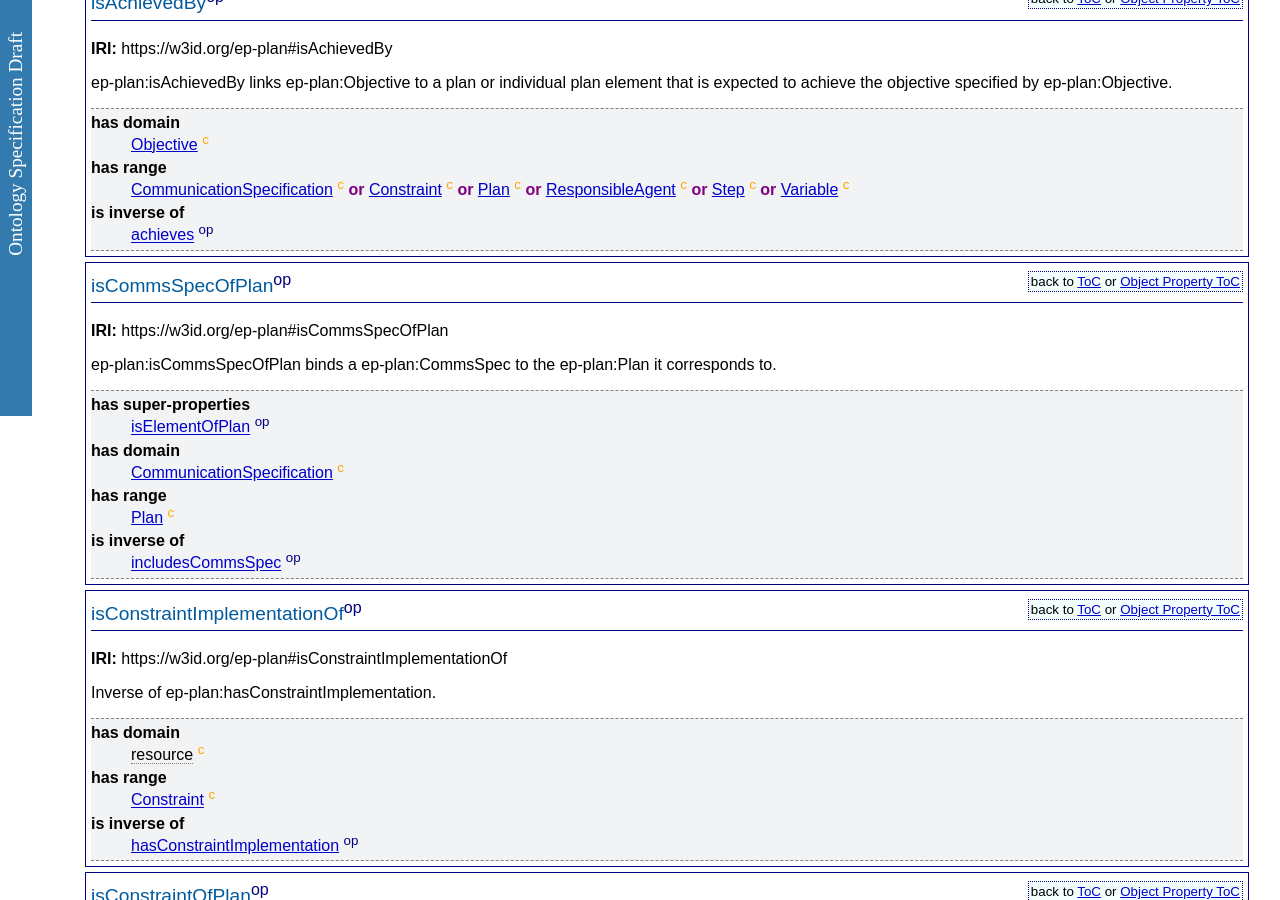
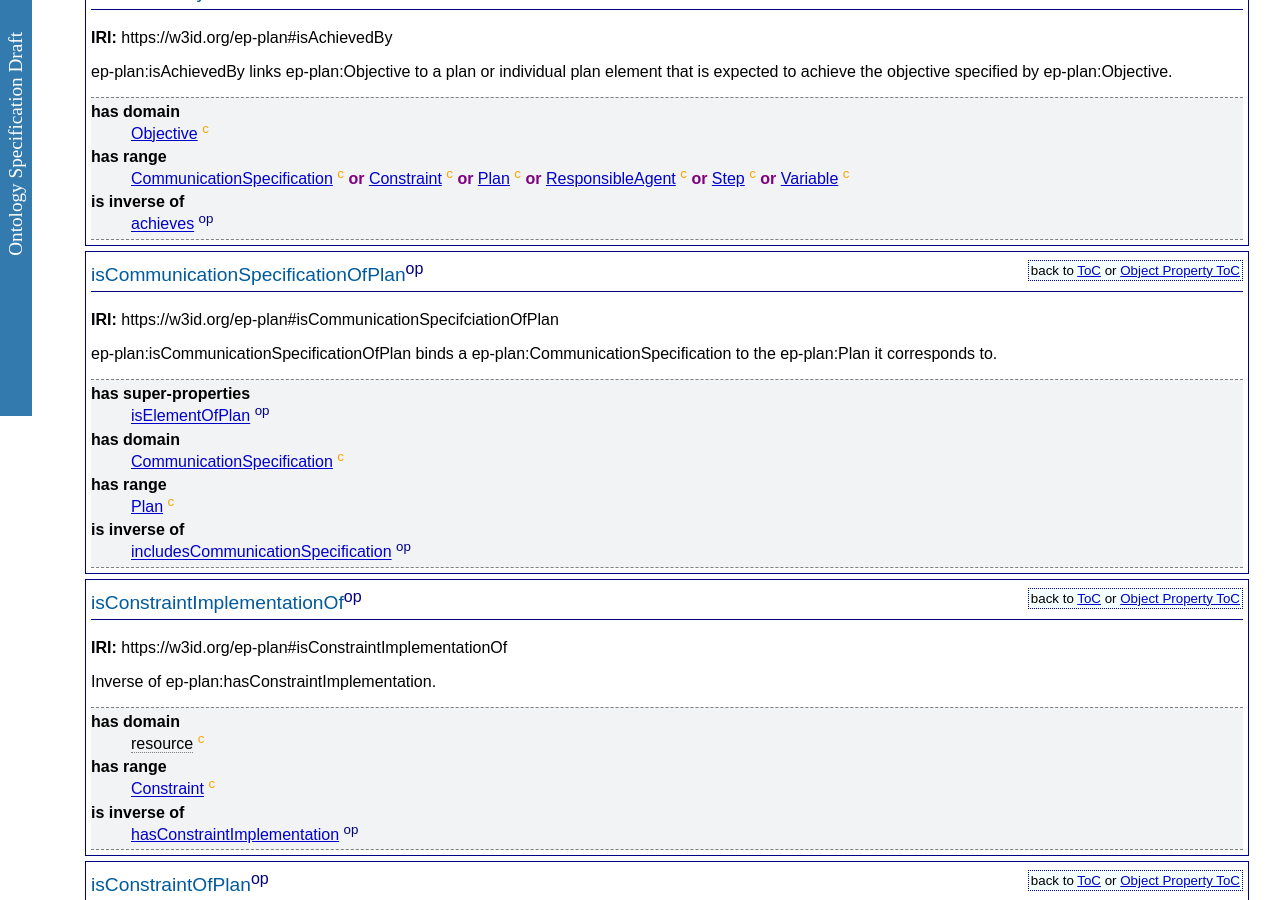
Before and after one commit to TrustLens/EP-PLAN, a Jekyll site: the page docs/widoco_output/index-en.html, which Jekyll copies as it is, in a window 1280 px wide and 900 px high, scrolled down 20685 px. Built offline with Jekyll 4.4.1, drawn with Linux system fonts in a browser that asks for light colours; some of the changed text lies outside the part shown.

Commit message:
Add files via upload

```diff
--- a/docs/widoco_output/index-en.html
+++ b/docs/widoco_output/index-en.html
@@ -66,7 +66,7 @@ function loadTOC(){
 <dt>Authors:</dt>
 <dd><a href="http://delicias.dia.fi.upm.es/members/DGarijo#me">http://delicias.dia.fi.upm.es/members/DGarijo#me</a></dd><dd><a href="https://www.abdn.ac.uk/ncs/profiles/milan.markovic/">https://www.abdn.ac.uk/ncs/profiles/milan.markovic/</a></dd>
 
-<dt>Download serialization:</dt><dd><span><a href="ontology.json" target="_blank"><img src="https://img.shields.io/badge/Format-JSON_LD-blue.svg" alt="JSON-LD" /></a> </span><span><a href="ontology.xml" target="_blank"><img src="https://img.shields.io/badge/Format-RDF/XML-blue.svg" alt="RDF/XML" /></a> </span><span><a href="ontology.nt" target="_blank"><img src="https://img.shields.io/badge/Format-N_Triples-blue.svg" alt="N-Triples" /></a> </span><span><a href="ontology.ttl" target="_blank"><img src="https://img.shields.io/badge/Format-TTL-blue.svg" alt="TTL" /></a> </span></dd><dt>License: </dt><dd><a href="http://creativecommons.org/licenses/by-nc-sa/2.0/" target="_blank"><img src="https://img.shields.io/badge/License-http://creativecommons.org/licenses/by_nc_sa/2.0/-blue.svg" alt="http://creativecommons.org/licenses/by-nc-sa/2.0/" /></a>
+<dt>License: </dt><dd><a href="http://creativecommons.org/licenses/by-nc-sa/2.0/" target="_blank"><img src="https://img.shields.io/badge/License-http://creativecommons.org/licenses/by_nc_sa/2.0/-blue.svg" alt="http://creativecommons.org/licenses/by-nc-sa/2.0/" /></a>
 </dd><dt>Visualization:</dt><dd><a href="webvowl/index.html#" target="_blank"><img src="https://img.shields.io/badge/Visualize_with-WebVowl-blue.svg" alt="Visualize with WebVowl" /></a></dd>
 <dt>Cite as:</dt>
 <dd>http://delicias.dia.fi.upm.es/members/DGarijo#me,https://www.abdn.ac.uk/ncs/profiles/milan.markovic/. The EP-Plan ontology.Revision: 1.0.</dd>
--- a/docs/widoco_output/sections/crossref-en.html
+++ b/docs/widoco_output/sections/crossref-en.html
@@ -231,14 +231,16 @@ This section provides details for each class and property defined by The EP-Plan
             <sup class="type-op" title="object property">op</sup>, <a href="#hasPayload" title="https://w3id.org/ep-plan#hasPayload">hasPayload</a>
             <sup class="type-op" title="object property">op</sup>, <a href="#hasRecipient" title="https://w3id.org/ep-plan#hasRecipient">hasRecipient</a>
             <sup class="type-op" title="object property">op</sup>, <a href="#hasSender" title="https://w3id.org/ep-plan#hasSender">hasSender</a>
-            <sup class="type-op" title="object property">op</sup>, <a href="#isCommsSpecOfPlan" title="https://w3id.org/ep-plan#isCommsSpecOfPlan">isCommsSpecOfPlan</a>
+            <sup class="type-op" title="object property">op</sup>, <a href="#isCommunicationSpecifciationOfPlan"
+               title="https://w3id.org/ep-plan#isCommunicationSpecifciationOfPlan">isCommunicationSpecificationOfPlan</a>
             <sup class="type-op" title="object property">op</sup>
          </dd>
          <dt>is in range of</dt>
          <dd>
             <a href="#correspondsToCommunicationSpecification"
                title="https://w3id.org/ep-plan#correspondsToCommunicationSpecification">correspondsToCommunicationSpecification</a>
-            <sup class="type-op" title="object property">op</sup>, <a href="#includesCommsSpec" title="https://w3id.org/ep-plan#includesCommsSpec">includesCommsSpec</a>
+            <sup class="type-op" title="object property">op</sup>, <a href="#includesCommunicationSpecification"
+               title="https://w3id.org/ep-plan#includesCommunicationSpecification">includesCommunicationSpecification</a>
             <sup class="type-op" title="object property">op</sup>, <a href="#isPayloadIn" title="https://w3id.org/ep-plan#isPayloadIn">isPayloadIn</a>
             <sup class="type-op" title="object property">op</sup>, <a href="#isRecipientIn" title="https://w3id.org/ep-plan#isRecipientIn">isRecipientIn</a>
             <sup class="type-op" title="object property">op</sup>, <a href="#isSenderIn" title="https://w3id.org/ep-plan#isSenderIn">isSenderIn</a>
@@ -574,7 +576,8 @@ This section provides details for each class and property defined by The EP-Plan
          <dt>is in domain of</dt>
          <dd>
             <a href="#decomposesMultiStep" title="https://w3id.org/ep-plan#decomposesMultiStep">decomposesMultiStep</a>
-            <sup class="type-op" title="object property">op</sup>, <a href="#includesCommsSpec" title="https://w3id.org/ep-plan#includesCommsSpec">includesCommsSpec</a>
+            <sup class="type-op" title="object property">op</sup>, <a href="#includesCommunicationSpecification"
+               title="https://w3id.org/ep-plan#includesCommunicationSpecification">includesCommunicationSpecification</a>
             <sup class="type-op" title="object property">op</sup>, <a href="#includesConstraint" title="https://w3id.org/ep-plan#includesConstraint">includesConstraint</a>
             <sup class="type-op" title="object property">op</sup>, <a href="#includesObjective" title="https://w3id.org/ep-plan#includesObjective">includesObjective</a>
             <sup class="type-op" title="object property">op</sup>, <a href="#includesPlanElement" title="https://w3id.org/ep-plan#includesPlanElement">includesPlanElement</a>
@@ -583,14 +586,15 @@ This section provides details for each class and property defined by The EP-Plan
                title="https://w3id.org/ep-plan#includesResponsibleAgent">includesResponsibleAgent</a>
             <sup class="type-op" title="object property">op</sup>, <a href="#includesStep" title="https://w3id.org/ep-plan#includesStep">includesStep</a>
             <sup class="type-op" title="object property">op</sup>, <a href="#includesSubPlan" title="https://w3id.org/ep-plan#includesSubPlan">includesSubPlan</a>
-            <sup class="type-op" title="object property">op</sup>, <a href="#includesVar" title="https://w3id.org/ep-plan#includesVar">includesVar</a>
+            <sup class="type-op" title="object property">op</sup>, <a href="#includesVariable" title="https://w3id.org/ep-plan#includesVariable">includesVariable</a>
             <sup class="type-op" title="object property">op</sup>, <a href="#isSubPlanOfPlan" title="https://w3id.org/ep-plan#isSubPlanOfPlan">isSubPlanOfPlan</a>
             <sup class="type-op" title="object property">op</sup>
          </dd>
          <dt>is in range of</dt>
          <dd>
             <a href="#includesSubPlan" title="https://w3id.org/ep-plan#includesSubPlan">includesSubPlan</a>
-            <sup class="type-op" title="object property">op</sup>, <a href="#isCommsSpecOfPlan" title="https://w3id.org/ep-plan#isCommsSpecOfPlan">isCommsSpecOfPlan</a>
+            <sup class="type-op" title="object property">op</sup>, <a href="#isCommunicationSpecifciationOfPlan"
+               title="https://w3id.org/ep-plan#isCommunicationSpecifciationOfPlan">isCommunicationSpecificationOfPlan</a>
             <sup class="type-op" title="object property">op</sup>, <a href="#isConstraintOfPlan" title="https://w3id.org/ep-plan#isConstraintOfPlan">isConstraintOfPlan</a>
             <sup class="type-op" title="object property">op</sup>, <a href="#isDecomposedAsPlan" title="https://w3id.org/ep-plan#isDecomposedAsPlan">isDecomposedAsPlan</a>
             <sup class="type-op" title="object property">op</sup>, <a href="#isElementOfPlan" title="https://w3id.org/ep-plan#isElementOfPlan">isElementOfPlan</a>
@@ -789,7 +793,7 @@ This section provides details for each class and property defined by The EP-Plan
             <sup class="type-op" title="object property">op</sup>, <a href="#hasOutputVariable" title="https://w3id.org/ep-plan#hasOutputVariable">hasOutputVariable</a>
             <sup class="type-op" title="object property">op</sup>, <a href="#hasPart" title="https://w3id.org/ep-plan#hasPart">hasPart</a>
             <sup class="type-op" title="object property">op</sup>, <a href="#hasPayload" title="https://w3id.org/ep-plan#hasPayload">hasPayload</a>
-            <sup class="type-op" title="object property">op</sup>, <a href="#includesVar" title="https://w3id.org/ep-plan#includesVar">includesVar</a>
+            <sup class="type-op" title="object property">op</sup>, <a href="#includesVariable" title="https://w3id.org/ep-plan#includesVariable">includesVariable</a>
             <sup class="type-op" title="object property">op</sup>
          </dd>
          <dt>is disjoint with</dt>
@@ -896,7 +900,8 @@ This section provides details for each class and property defined by The EP-Plan
          <a href="#hasTraceElement" title="https://w3id.org/ep-plan#hasTraceElement">hasTraceElement</a>
       </li>
       <li>
-         <a href="#includesCommsSpec" title="https://w3id.org/ep-plan#includesCommsSpec">includesCommsSpec</a>
+         <a href="#includesCommunicationSpecification"
+            title="https://w3id.org/ep-plan#includesCommunicationSpecification">includesCommunicationSpecification</a>
       </li>
       <li>
          <a href="#includesConstraint" title="https://w3id.org/ep-plan#includesConstraint">includesConstraint</a>
@@ -962,7 +967,8 @@ This section provides details for each class and property defined by The EP-Plan
          <a href="#isAchievedBy" title="https://w3id.org/ep-plan#isAchievedBy">isAchievedBy</a>
       </li>
       <li>
-         <a href="#isCommsSpecOfPlan" title="https://w3id.org/ep-plan#isCommsSpecOfPlan">isCommsSpecOfPlan</a>
+         <a href="#isCommunicationSpecifciationOfPlan"
+            title="https://w3id.org/ep-plan#isCommunicationSpecifciationOfPlan">isCommunicationSpecificationOfPlan</a>
       </li>
       <li>
          <a href="#isConstraintImplementationOf"
@@ -1929,15 +1935,15 @@ This section provides details for each class and property defined by The EP-Plan
          </dl>
       </div>
    </div>
-   <div class="entity" id="includesCommsSpec">
-      <h3>includesCommsSpec<sup class="type-op" title="object property">op</sup>
-         <span class="backlink"> back to <a href="#toc">ToC</a> or <a href="#objectproperties">Object Property ToC</a>
-         </span>
-      </h3>
-      <p>
-         <strong>IRI:</strong> https://w3id.org/ep-plan#includesCommsSpec</p>
-      <div class="comment">
-         <span class="markdown">Inverse of ep-plan:isCommsSpecOfPlan.</span>
+   <div class="entity" id="includesCommunicationSpecification">
+      <h3>includesCommunicationSpecification<sup class="type-op" title="object property">op</sup>
+         <span class="backlink"> back to <a href="#toc">ToC</a> or <a href="#objectproperties">Object Property ToC</a>
+         </span>
+      </h3>
+      <p>
+         <strong>IRI:</strong> https://w3id.org/ep-plan#includesCommunicationSpecification</p>
+      <div class="comment">
+         <span class="markdown">Inverse of ep-plan:isCommunicationSpecificationOfPlan.</span>
       </div>
       <div class="description">
          <dl>
@@ -1959,7 +1965,8 @@ This section provides details for each class and property defined by The EP-Plan
             </dd>
             <dt>is inverse of</dt>
             <dd>
-               <a href="#isCommsSpecOfPlan" title="https://w3id.org/ep-plan#isCommsSpecOfPlan">isCommsSpecOfPlan</a>
+               <a href="#isCommunicationSpecifciationOfPlan"
+                  title="https://w3id.org/ep-plan#isCommunicationSpecifciationOfPlan">isCommunicationSpecificationOfPlan</a>
                <sup class="type-op" title="object property">op</sup>
             </dd>
          </dl>
@@ -2049,7 +2056,8 @@ This section provides details for each class and property defined by The EP-Plan
          <dl>
             <dt>has sub-properties</dt>
             <dd>
-               <a href="#includesCommsSpec" title="https://w3id.org/ep-plan#includesCommsSpec">includesCommsSpec</a>
+               <a href="#includesCommunicationSpecification"
+                  title="https://w3id.org/ep-plan#includesCommunicationSpecification">includesCommunicationSpecification</a>
                <sup class="type-op" title="object property">op</sup>, <a href="#includesConstraint" title="https://w3id.org/ep-plan#includesConstraint">includesConstraint</a>
                <sup class="type-op" title="object property">op</sup>, <a href="#includesObjective" title="https://w3id.org/ep-plan#includesObjective">includesObjective</a>
                <sup class="type-op" title="object property">op</sup>, <a href="#includesPolicy" title="https://w3id.org/ep-plan#includesPolicy">includesPolicy</a>
@@ -2057,7 +2065,7 @@ This section provides details for each class and property defined by The EP-Plan
                   title="https://w3id.org/ep-plan#includesResponsibleAgent">includesResponsibleAgent</a>
                <sup class="type-op" title="object property">op</sup>, <a href="#includesStep" title="https://w3id.org/ep-plan#includesStep">includesStep</a>
                <sup class="type-op" title="object property">op</sup>, <a href="#includesSubPlan" title="https://w3id.org/ep-plan#includesSubPlan">includesSubPlan</a>
-               <sup class="type-op" title="object property">op</sup>, <a href="#includesVar" title="https://w3id.org/ep-plan#includesVar">includesVar</a>
+               <sup class="type-op" title="object property">op</sup>, <a href="#includesVariable" title="https://w3id.org/ep-plan#includesVariable">includesVariable</a>
                <sup class="type-op" title="object property">op</sup>
             </dd>
             <dt>has domain</dt>
@@ -2240,13 +2248,13 @@ This section provides details for each class and property defined by The EP-Plan
          </dl>
       </div>
    </div>
-   <div class="entity" id="includesVar">
-      <h3>includesVar<sup class="type-op" title="object property">op</sup>
-         <span class="backlink"> back to <a href="#toc">ToC</a> or <a href="#objectproperties">Object Property ToC</a>
-         </span>
-      </h3>
-      <p>
-         <strong>IRI:</strong> https://w3id.org/ep-plan#includesVar</p>
+   <div class="entity" id="includesVariable">
+      <h3>includesVariable<sup class="type-op" title="object property">op</sup>
+         <span class="backlink"> back to <a href="#toc">ToC</a> or <a href="#objectproperties">Object Property ToC</a>
+         </span>
+      </h3>
+      <p>
+         <strong>IRI:</strong> https://w3id.org/ep-plan#includesVariable</p>
       <div class="comment">
          <span class="markdown">Inverse of ep-plan:isVariableOfPlan.</span>
       </div>
@@ -2440,15 +2448,15 @@ This section provides details for each class and property defined by The EP-Plan
          </dl>
       </div>
    </div>
-   <div class="entity" id="isCommsSpecOfPlan">
-      <h3>isCommsSpecOfPlan<sup class="type-op" title="object property">op</sup>
-         <span class="backlink"> back to <a href="#toc">ToC</a> or <a href="#objectproperties">Object Property ToC</a>
-         </span>
-      </h3>
-      <p>
-         <strong>IRI:</strong> https://w3id.org/ep-plan#isCommsSpecOfPlan</p>
-      <div class="comment">
-         <span class="markdown">ep-plan:isCommsSpecOfPlan binds a ep-plan:CommsSpec to the ep-plan:Plan it corresponds to.</span>
+   <div class="entity" id="isCommunicationSpecifciationOfPlan">
+      <h3>isCommunicationSpecificationOfPlan<sup class="type-op" title="object property">op</sup>
+         <span class="backlink"> back to <a href="#toc">ToC</a> or <a href="#objectproperties">Object Property ToC</a>
+         </span>
+      </h3>
+      <p>
+         <strong>IRI:</strong> https://w3id.org/ep-plan#isCommunicationSpecifciationOfPlan</p>
+      <div class="comment">
+         <span class="markdown">ep-plan:isCommunicationSpecificationOfPlan binds a ep-plan:CommunicationSpecification to the ep-plan:Plan it corresponds to.</span>
       </div>
       <div class="description">
          <dl>
@@ -2470,7 +2478,8 @@ This section provides details for each class and property defined by The EP-Plan
             </dd>
             <dt>is inverse of</dt>
             <dd>
-               <a href="#includesCommsSpec" title="https://w3id.org/ep-plan#includesCommsSpec">includesCommsSpec</a>
+               <a href="#includesCommunicationSpecification"
+                  title="https://w3id.org/ep-plan#includesCommunicationSpecification">includesCommunicationSpecification</a>
                <sup class="type-op" title="object property">op</sup>
             </dd>
          </dl>
@@ -2591,7 +2600,8 @@ This section provides details for each class and property defined by The EP-Plan
          <dl>
             <dt>has sub-properties</dt>
             <dd>
-               <a href="#isCommsSpecOfPlan" title="https://w3id.org/ep-plan#isCommsSpecOfPlan">isCommsSpecOfPlan</a>
+               <a href="#isCommunicationSpecifciationOfPlan"
+                  title="https://w3id.org/ep-plan#isCommunicationSpecifciationOfPlan">isCommunicationSpecificationOfPlan</a>
                <sup class="type-op" title="object property">op</sup>, <a href="#isConstraintOfPlan" title="https://w3id.org/ep-plan#isConstraintOfPlan">isConstraintOfPlan</a>
                <sup class="type-op" title="object property">op</sup>, <a href="#isObjectiveOfPlan" title="https://w3id.org/ep-plan#isObjectiveOfPlan">isObjectiveOfPlan</a>
                <sup class="type-op" title="object property">op</sup>, <a href="#isPolicyOfPlan" title="https://w3id.org/ep-plan#isPolicyOfPlan">isPolicyOfPlan</a>
--- a/docs/widoco_output/sections/overview-en.html
+++ b/docs/widoco_output/sections/overview-en.html
@@ -194,7 +194,8 @@ This ontology has the following classes and properties.</span>
       <a href="#hasTraceElement" title="https://w3id.org/ep-plan#hasTraceElement">hasTraceElement</a>
    </li>
    <li>
-      <a href="#includesCommsSpec" title="https://w3id.org/ep-plan#includesCommsSpec">includesCommsSpec</a>
+      <a href="#includesCommunicationSpecification"
+         title="https://w3id.org/ep-plan#includesCommunicationSpecification">includesCommunicationSpecification</a>
    </li>
    <li>
       <a href="#includesConstraint" title="https://w3id.org/ep-plan#includesConstraint">includesConstraint</a>
@@ -260,7 +261,8 @@ This ontology has the following classes and properties.</span>
       <a href="#isAchievedBy" title="https://w3id.org/ep-plan#isAchievedBy">isAchievedBy</a>
    </li>
    <li>
-      <a href="#isCommsSpecOfPlan" title="https://w3id.org/ep-plan#isCommsSpecOfPlan">isCommsSpecOfPlan</a>
+      <a href="#isCommunicationSpecifciationOfPlan"
+         title="https://w3id.org/ep-plan#isCommunicationSpecifciationOfPlan">isCommunicationSpecificationOfPlan</a>
    </li>
    <li>
       <a href="#isConstraintImplementationOf"
```
Also changed, not shown: other parts of docs/widoco_output/sections/crossref-en.html (+2 -2 lines), other parts of docs/widoco_output/sections/overview-en.html (+1 -1 lines).
